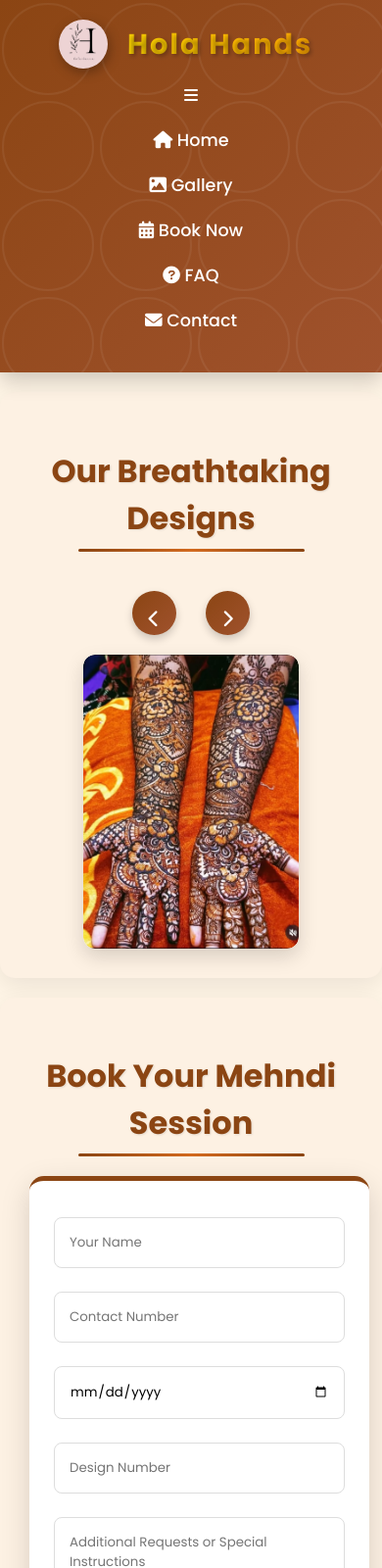
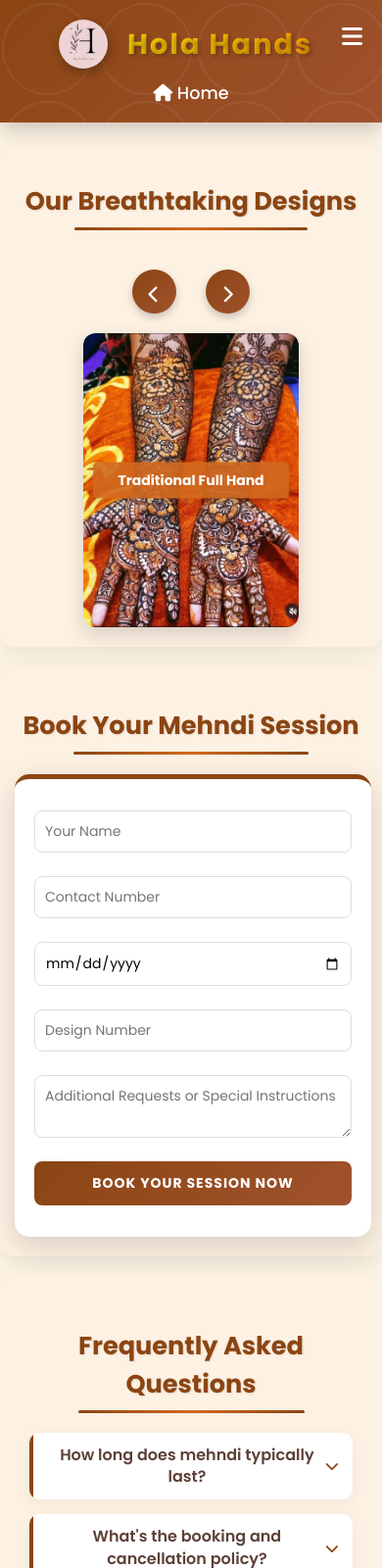
Before and after one commit to msdian-07/Holahands, a plain HTML site: page index.html in a window 390 px wide. Shown: the top 1600 px of the page at 98% size. Drawn offline with Linux system fonts and the light colour scheme.

Commit message:
Included Faq

```diff
--- a/Style.css
+++ b/Style.css
@@ -16,6 +16,9 @@ header {
     box-shadow: 0 8px 20px rgba(0, 0, 0, 0.2);
     position: relative;
     overflow: hidden;
+    display: flex;
+    flex-direction: column;
+    align-items: center;
 }
 
 header::before {
@@ -38,6 +41,17 @@ header h1 {
     text-shadow: 2px 2px 4px rgba(0, 0, 0, 0.3);
     position: relative;
     z-index: 1;
+}
+
+/* Menu Toggle Button for Mobile */
+.menu-toggle {
+    display: none;
+    font-size: 24px;
+    cursor: pointer;
+    position: absolute;
+    top: 20px;
+    right: 20px;
+    z-index: 10;
 }
 
 /* Enhanced Logo Styling */
@@ -79,11 +93,12 @@ nav {
     padding: 10px 0;
     position: relative;
     z-index: 1;
+    flex-wrap: wrap;
 }
 
 nav a {
     color: white;
-    margin: 0 20px;
+    margin: 0 15px;
     text-decoration: none;
     font-weight: 500;
     font-size: 1.1rem;
@@ -347,6 +362,90 @@ button:hover {
     box-shadow: 0 5px 15px rgba(139, 69, 19, 0.3);
 }
 
+/* ===== FAQ Section Styling ===== */
+.faq-section {
+    background-color: #fdf1e3;
+    border-radius: 15px;
+    margin: 20px auto;
+    max-width: 800px;
+    padding: 30px;
+    box-shadow: 0 8px 25px rgba(0, 0, 0, 0.08);
+}
+
+.faq-container {
+    max-width: 700px;
+    margin: 0 auto;
+}
+
+.faq-item {
+    background-color: white;
+    border-radius: 10px;
+    margin-bottom: 15px;
+    box-shadow: 0 4px 15px rgba(0, 0, 0, 0.05);
+    overflow: hidden;
+    transition: all 0.3s ease;
+}
+
+.faq-item:hover {
+    box-shadow: 0 8px 25px rgba(0, 0, 0, 0.1);
+    transform: translateY(-3px);
+}
+
+.faq-question {
+    padding: 15px 20px;
+    display: flex;
+    justify-content: space-between;
+    align-items: center;
+    cursor: pointer;
+    transition: all 0.3s ease;
+    border-left: 4px solid #8B4513;
+}
+
+.faq-question h3 {
+    margin: 0;
+    font-size: 16px;
+    font-weight: 600;
+    color: #5d4037;
+    transition: color 0.3s ease;
+}
+
+.faq-question i {
+    color: #8B4513;
+    font-size: 14px;
+    transition: all 0.3s ease;
+}
+
+.faq-item.active .faq-question {
+    background-color: #f7e9d7;
+}
+
+.faq-item.active .faq-question h3 {
+    color: #8B4513;
+}
+
+.faq-item.active .faq-question i {
+    transform: rotate(180deg);
+}
+
+.faq-answer {
+    max-height: 0;
+    overflow: hidden;
+    transition: max-height 0.3s ease;
+    padding: 0 20px;
+}
+
+.faq-item.active .faq-answer {
+    max-height: 300px;
+    padding: 15px 20px 20px;
+}
+
+.faq-answer p {
+    margin: 0;
+    color: #6d5545;
+    font-size: 15px;
+    line-height: 1.6;
+}
+
 /* Contact Section */
 #contactus {
     background-color: #fdf1e3;
@@ -357,7 +456,7 @@ button:hover {
     box-shadow: 0 8px 25px rgba(0, 0, 0, 0.08);
 }
 
-#contact p {
+#contactus p {
     font-size: 1.1rem;
     margin: 10px 0;
 }
@@ -388,51 +487,6 @@ button:hover {
     transform: translateY(-3px);
 }
 
-/* ===== Responsive Design ===== */
-@media (max-width: 768px) {
-    nav {
-        flex-direction: column;
-    }
-
-    nav a {
-        margin: 5px 0;
-    }
-
-    .gallery-item img {
-        width: 250px;
-        height: 320px;
-    }
-
-    form {
-        width: 90%;
-        max-width: 350px;
-    }
-
-    header h1 {
-        font-size: 2.2rem;
-    }
-
-    .logo img {
-        height: 60px;
-    }
-}
-
-@media (max-width: 480px) {
-    header h1 {
-        font-size: 1.8rem;
-    }
-
-    .gallery-item img {
-        width: 220px;
-        height: 300px;
-    }
-
-    .logo img {
-        height: 50px;
-        margin-right: 10px;
-    }
-}
-
 /* Click Animation for Gallery Items */
 .gallery-item:active {
     transform: scale(0.98);
@@ -448,3 +502,140 @@ button:hover {
 .highlight-input {
     animation: highlightEffect 1.5s ease;
 }
+
+/* ===== Enhanced Responsive Design ===== */
+@media (max-width: 768px) {
+    /* Header and Navigation */
+    .menu-toggle {
+        display: block;
+    }
+
+    nav {
+        flex-direction: column;
+        width: 100%;
+        max-height: 0;
+        overflow: hidden;
+        transition: max-height 0.5s ease;
+    }
+
+    nav.active {
+        max-height: 300px;
+    }
+
+    nav a {
+        margin: 8px 0;
+        padding: 8px 0;
+        width: 100%;
+    }
+
+    header h1 {
+        font-size: 2.2rem;
+    }
+
+    .logo img {
+        height: 60px;
+    }
+
+    /* Gallery */
+    .gallery-section {
+        padding: 20px 15px;
+    }
+
+    .gallery-item img {
+        width: 250px;
+        height: 320px;
+    }
+
+    /* Overlay adjustments for smaller screens */
+    .top-overlay, .center-overlay, .bottom-overlay {
+        padding: 5px 8px;
+        font-size: 13px;
+    }
+
+    /* Form and Sections */
+    #booking, #faq-section, #contactus {
+        padding: 20px 15px;
+    }
+
+    form {
+        width: 90%;
+        max-width: 350px;
+        padding: 20px;
+    }
+
+    input, textarea, button {
+        padding: 12px;
+    }
+
+    /* FAQ Section */
+    .faq-question h3 {
+        font-size: 15px;
+    }
+}
+
+@media (max-width: 480px) {
+    header h1 {
+        font-size: 1.8rem;
+    }
+
+    section h2 {
+        font-size: 1.6rem;
+    }
+
+    .gallery-item img {
+        width: 220px;
+        height: 300px;
+    }
+
+    .logo img {
+        height: 50px;
+        margin-right: 10px;
+    }
+
+    /* Show overlay info by default on small screens for better UX */
+    .gallery-item .center-overlay {
+        opacity: 1;
+        background: rgba(210, 105, 30, 0.9);
+        padding: 8px 12px;
+        font-size: 14px;
+    }
+
+    input, textarea {
+        padding: 10px;
+        font-size: 14px;
+    }
+
+    button {
+        padding: 12px;
+        font-size: 14px;
+    }
+
+    /* FAQ adjustments */
+    .faq-question {
+        padding: 12px 15px;
+    }
+
+    .faq-question h3 {
+        font-size: 14px;
+    }
+
+    .faq-answer p {
+        font-size: 14px;
+    }
+
+    #scrollUpBtn {
+        width: 40px;
+        height: 40px;
+        font-size: 18px;
+        bottom: 20px;
+        right: 20px;
+    }
+}
+
+/* Touch device optimizations */
+@media (hover: none) {
+    .gallery-item .center-overlay {
+        opacity: 1;
+        background: rgba(210, 105, 30, 0.9);
+    }
+}
```
